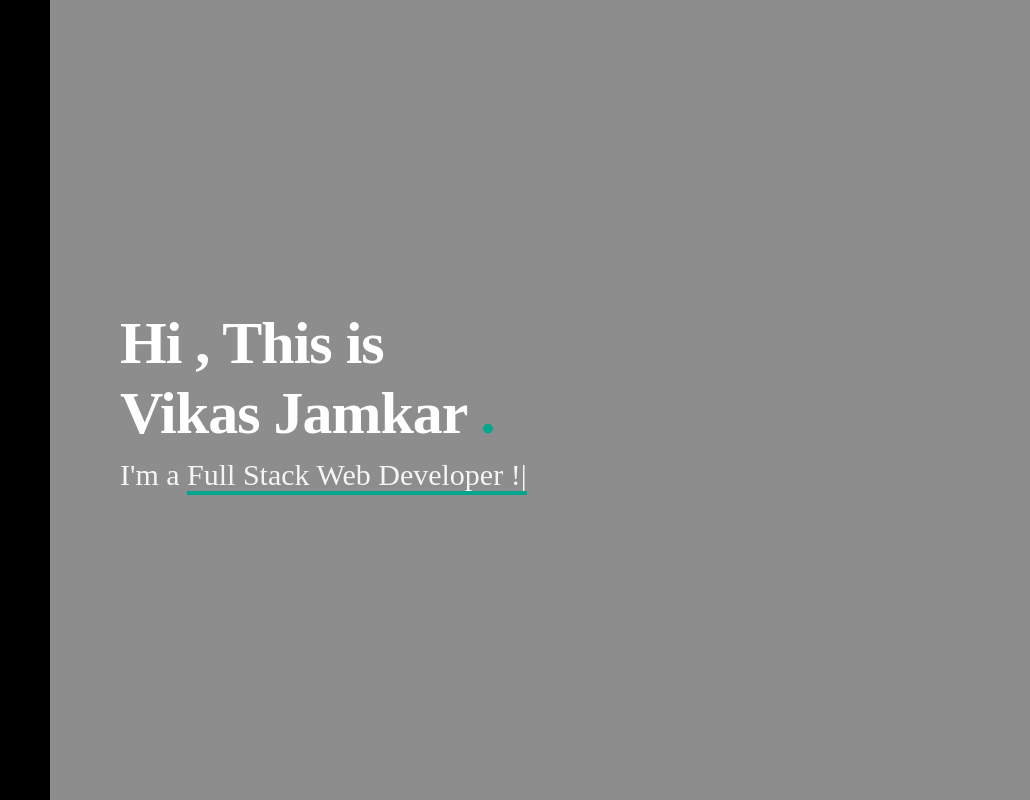
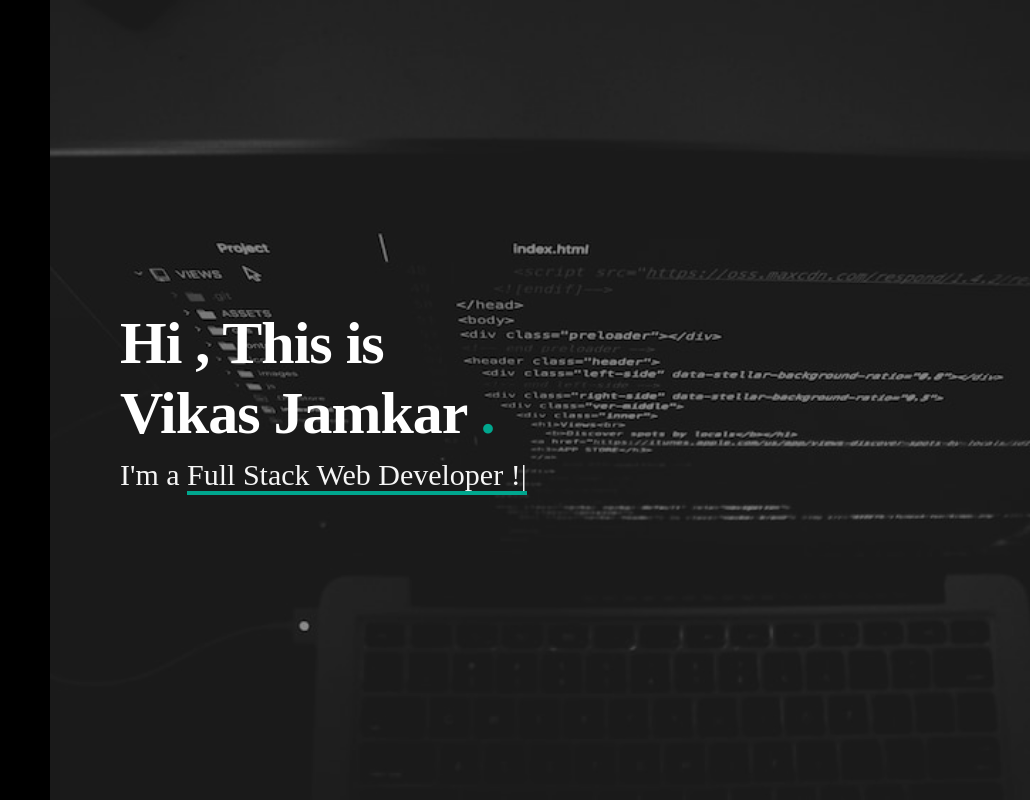
Before and after one commit to vikasjamkar/Bio, a website: page index.html in a window 1280 px wide. Shown: the top 800 px of the page, 250-1280 px from the left. Drawn offline with nearby package versions, Linux system fonts and the light colour scheme.

Commit message:
Update style.css

```diff
--- a/src/style.css
+++ b/src/style.css
@@ -156,7 +156,7 @@ main{
 	height: 100vh;
 	width: 100%;
 	/* background-color: #494D5F; */
-	 background-image:url('./images/home.jpg');
+	 background-image:url('../images/back7.jfif');
 	background-attachment: fixed;
 	display: flex;
 	justify-content: center;
@@ -168,7 +168,7 @@ main{
 }
 @media only screen and (min-width:390px){
 	#home{
-		background-image: url('./images/back7.jfif');
+		background-image: url('../images/back7.jfif');
 		height: 100vh;
 		width: 100%;
 		background-position: center;
```
